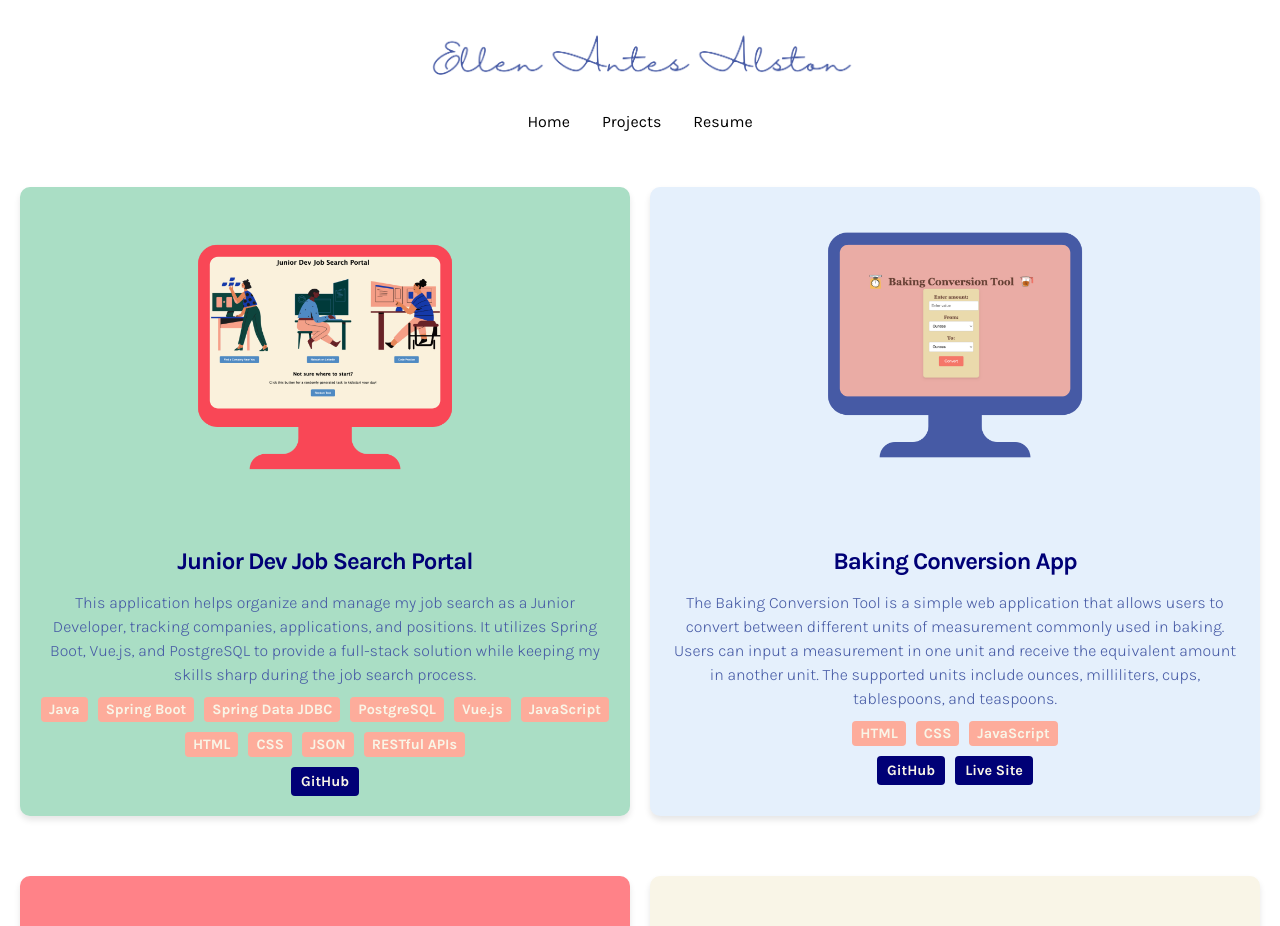
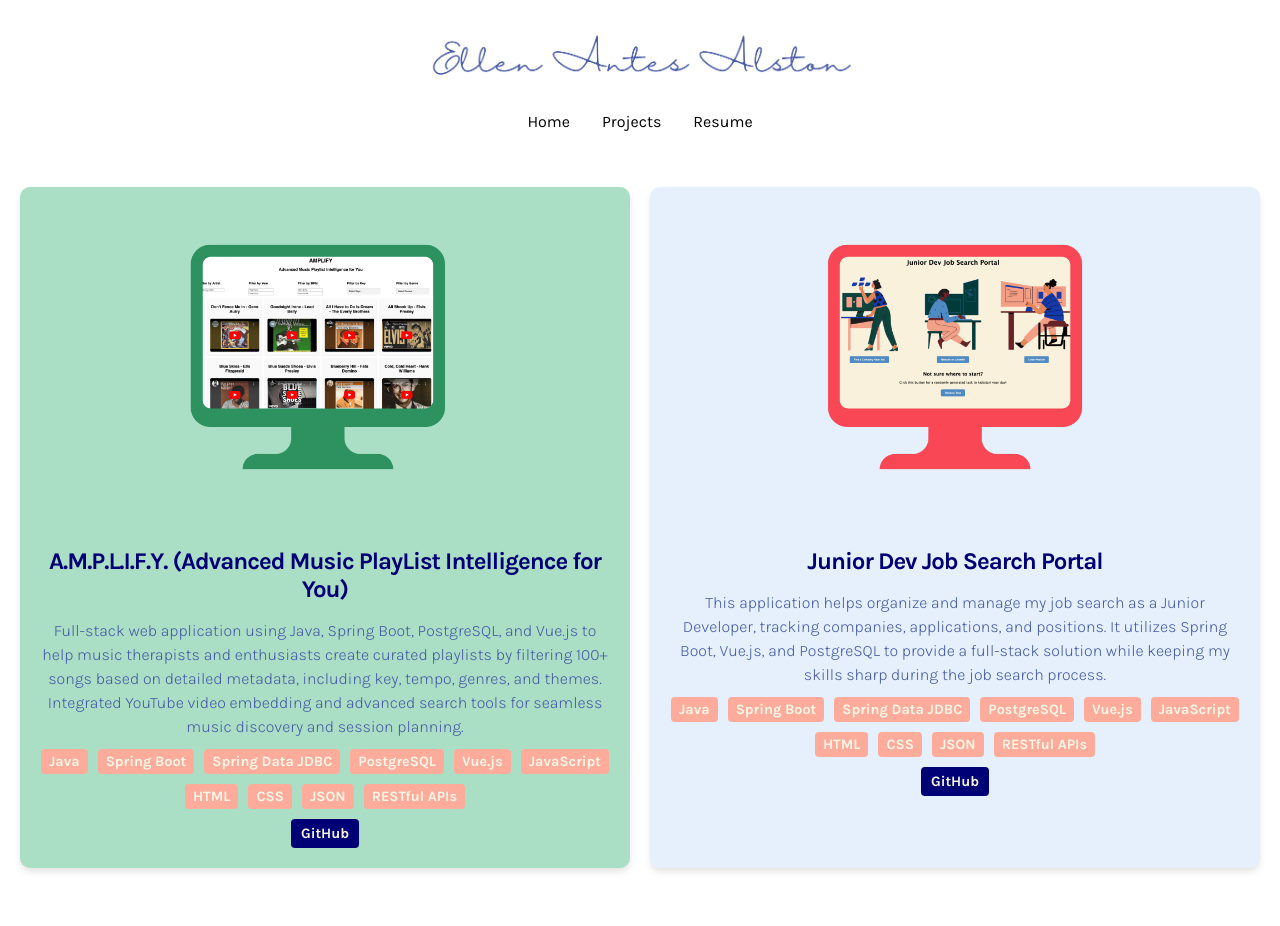
Before and after one commit to ellenalston/ellen-alston-portfolio, a Vue app: page /projects in a window 1280 px wide. Shown: the top 926 px of the page. Built offline with nearby package versions, Linux system fonts and the light colour scheme.

Commit message:
new projects and resume

```diff
--- a/src/views/ProjectView.vue
+++ b/src/views/ProjectView.vue
@@ -14,6 +14,17 @@ export default {
   data() {
     return {
       projects: [
+
+        {
+          title: "A.M.P.L.I.F.Y. (Advanced Music PlayList Intelligence for You)",
+          description: "Full-stack web application using Java, Spring Boot, PostgreSQL, and Vue.js to help music therapists and enthusiasts create curated playlists by filtering 100+ songs based on detailed metadata, including key, tempo, genres, and themes. Integrated YouTube video embedding and advanced search tools for seamless music discovery and session planning.",
+          image: "/imgs/amplify.png",
+          skills: ["Java", "Spring Boot", "Spring Data JDBC", "PostgreSQL", "Vue.js", "JavaScript", "HTML", "CSS", "JSON", "RESTful APIs"],
+          links: {
+            github: "https://github.com/ellenalston/mt-playlist-generator",
+            site: null,
+          }
+        },
 
         {
           title: "Junior Dev Job Search Portal",
@@ -90,19 +101,21 @@ export default {
 </script>
 
 <style scoped>
-
 /* Add padding to the body to ensure space on the sides */
 body {
   margin: 0;
-  padding: 0 20px; /* Add horizontal padding to the body */
+  padding: 0 20px;
+  /* Add horizontal padding to the body */
 }
 
 /* Wrapper for the projects container to prevent overflow */
 .projects-wrapper {
   max-width: 100%;
   box-sizing: border-box;
-  padding: 20px; /* Add padding to the sides of the container */
-  overflow: hidden; /* Prevents content from spilling out */
+  padding: 20px;
+  /* Add padding to the sides of the container */
+  overflow: hidden;
+  /* Prevents content from spilling out */
 }
 
 /* Projects grid layout */
@@ -131,7 +144,8 @@ body {
 
 @media (max-width: 768px) {
   .projects {
-    grid-template-columns: 1fr; /* Single column on smaller screens */
+    grid-template-columns: 1fr;
+    /* Single column on smaller screens */
   }
 }
 </style>
```
Also changed, not shown: public/imgs/amplify.png (added), 1 other file (tests, documents, lock files or other folders).
